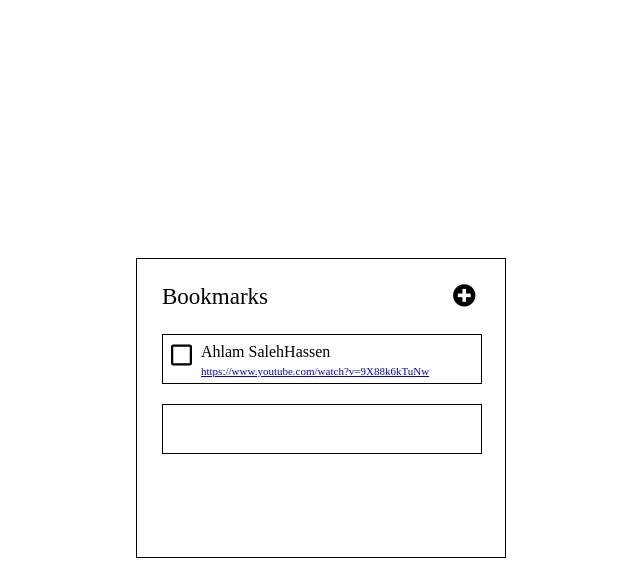
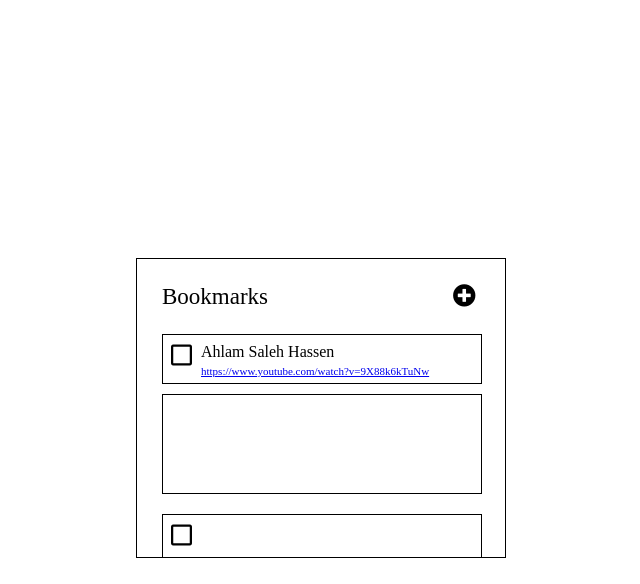
Before and after one commit to AhlamHassen/Bookmark_Manager, a website with bundled scripts: page index.html in a window 1280 px wide. Both pictures are taken after a click on the element 783 px from the left and 296 px from the top of the page. Shown: the whole page, without its empty margins (319-959 px from the left). Built offline with nearby package versions, Linux system fonts and the light colour scheme.

Commit message:
In the process of adding the ability to add a bookmark

```diff
--- a/index.html
+++ b/index.html
@@ -33,7 +33,6 @@
             height: 30px;
             z-index: 2;
             font-size: 23px;
-
         }
         #title {
             float: left;
@@ -59,7 +58,7 @@
             width:20px;
             font-size: 1.2em;
         }
-        .txt {
+        #txt {
             float:left;
             width:80%;
             font-size: 16px;
@@ -72,6 +71,12 @@
         }
         .url{
             font-size:11px;
+        }
+        .hidden{
+            border: 1px solid black;
+            margin-top: 10px;
+            width:320px;
+            height: 100px;
         }
 
 
@@ -86,16 +91,18 @@
                 <span id="title">Bookmarks</span> <span id="icon"><i class="fas fa-plus-circle"></i></span>
             </div>
 
-            <div class="bookmark">
-                <div class="fcontent">
-                    <div class="square"><i class="far fa-square"></i></div>
-                    <div class="txt" class="txtwidth">Ahlam SalehHassen <br/>
+            <div class="bookmark"> <!--div1/ the bookmark-->
+                <div class="fcontent"> <!--div2-->
+                    <div class="square"><i class="far fa-square"></i></div> <!--div3-->
+                    <div id="txt" class="txtwidth"> <span class="title">Ahlam Saleh Hassen </span><br/>
                      <span class="url">
                          <a href="https://www.youtube.com/watch?v=9X88k6kTuNw">
-                         https://www.youtube.com/watch?v=9X88k6kTuNw</a></span></div>
-
+                         https://www.youtube.com/watch?v=9X88k6kTuNw</a></span>
+                    </div> <!--div4-->
                 </div>
             </div>
+
+            <div class="hidden"></div>
 
         </div>
 
--- a/src/bkmark.ts
+++ b/src/bkmark.ts
@@ -8,18 +8,34 @@ export class bookmark {
     }
 
     static createbkmark() : void {
+        let infoDiv = document.createElement("div");
         let bkbody = document.getElementById("bkbody");
-        let divs = document.createElement("div");
-        divs.className = "bookmark";
-        bkbody?.appendChild(divs);
+        let div1 = document.createElement("div");
+        div1.className = "bookmark";
+        bkbody?.appendChild(div1);
 
+        let div2 = document.createElement("div");
+        div2.className = "fcontent";
+        div1.appendChild(div2);
 
-       // window.alert("ahlam");
+        let div3 = document.createElement("div");
+        div3.className = "square";
+        div3.innerHTML = '<i class="far fa-square">';
+        div2.appendChild(div3);
 
-        /*let div2 = document.createElement("div");
-        div2.className = " square";
-       // div2.appendChild();
-        div1.appendChild(div2);*/
+        let div4 = document.createElement("div");
+        div4.className = "txtwidth";
+        div4.id = "txt";
+        let span1 = document.createElement("span");
+        span1.className = "title";
+        let span2 = document.createElement("span");
+        span2.className = "url";
+        let linebreak = document.createElement("br");
+        div4.appendChild(span1);
+        div4.appendChild(linebreak);
+        div4.appendChild(span2);
+
+        div2.appendChild(div4);
 
     }
 }
--- a/src/index.ts
+++ b/src/index.ts
@@ -4,8 +4,3 @@ let icon = document.getElementById("icon") as HTMLElement || null;
 //let bk1 = new bookmark("Red Sea", "http//Redsea.com");
 
 icon.onclick = () => bookmark.createbkmark();
-
-
-/*function(){
-    console.log("stupid");
-}*/
```
